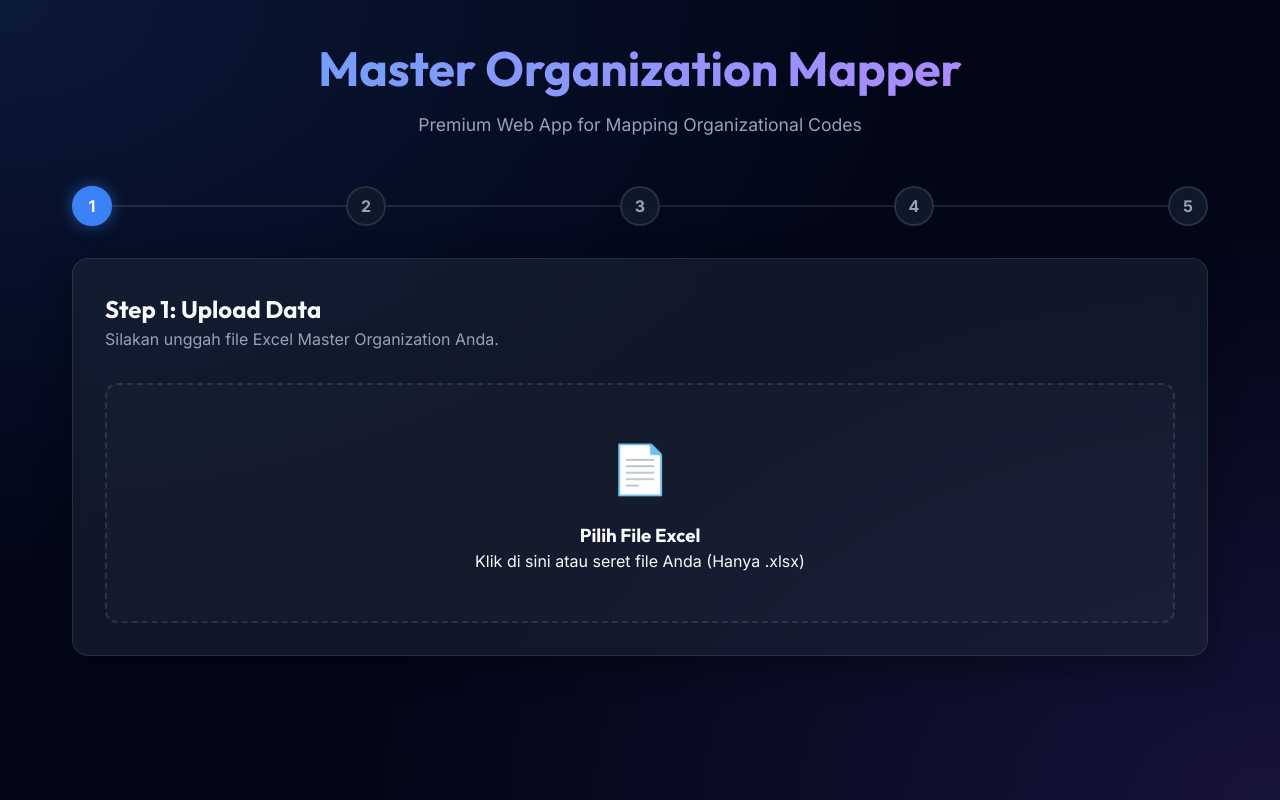
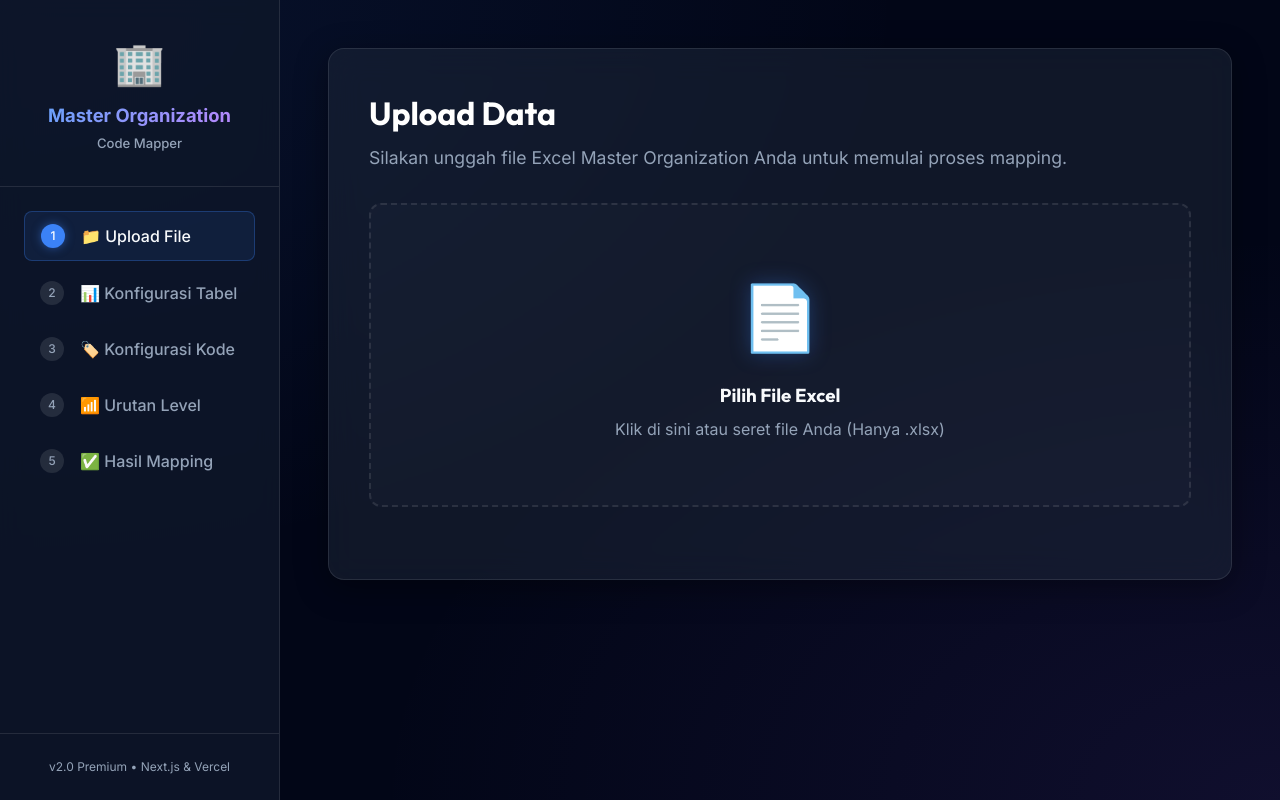
Before and after one commit to RanggaArya/organization-mapper, a Next.js app: page / in a window 1280 px wide. Built offline with nearby package versions, Linux system fonts and the light colour scheme.

Commit message:
Fix UI layout and API routing

```diff
--- a/app/globals.css
+++ b/app/globals.css
@@ -1,8 +1,9 @@
-@import url('https://fonts.googleapis.com/css2?family=Inter:wght@300;400;500;600;700&family=Outfit:wght@400;500;600;700&display=swap');
+@import url('https://fonts.googleapis.com/css2?family=Inter:wght@300;400;500;600;700&family=Outfit:wght@400;500;600;700;800&display=swap');
 
 :root {
   --bg-dark: #0f172a;
   --bg-darker: #020617;
+  --sidebar-bg: rgba(15, 23, 42, 0.85);
   --primary: #3b82f6;
   --primary-hover: #2563eb;
   --accent: #8b5cf6;
@@ -11,6 +12,7 @@
   --border: rgba(255, 255, 255, 0.1);
   --glass-bg: rgba(30, 41, 59, 0.5);
   --glass-shadow: 0 8px 32px 0 rgba(0, 0, 0, 0.37);
+  --sidebar-width: 280px;
 }
 
 * {
@@ -22,59 +24,164 @@
 body {
   background-color: var(--bg-darker);
   background-image:
-    radial-gradient(at 0% 0%, rgba(59, 130, 246, 0.15) 0px, transparent 50%),
-    radial-gradient(at 100% 100%, rgba(139, 92, 246, 0.15) 0px, transparent 50%);
+    radial-gradient(at 0% 0%, rgba(59, 130, 246, 0.1) 0px, transparent 50%),
+    radial-gradient(at 100% 100%, rgba(139, 92, 246, 0.1) 0px, transparent 50%);
   background-attachment: fixed;
   color: var(--text-light);
   font-family: 'Inter', sans-serif;
   min-height: 100vh;
   line-height: 1.5;
+  overflow-x: hidden;
 }
 
 h1, h2, h3, h4, h5, h6 {
   font-family: 'Outfit', sans-serif;
 }
 
-.container {
-  max-width: 1200px;
-  margin: 0 auto;
-  padding: 2rem;
+/* Layout */
+.app-container {
+  display: flex;
+  min-height: 100vh;
 }
 
-.header {
-  text-align: center;
-  margin-bottom: 3rem;
+/* Sidebar */
+.sidebar {
+  width: var(--sidebar-width);
+  background: var(--sidebar-bg);
+  backdrop-filter: blur(12px);
+  -webkit-backdrop-filter: blur(12px);
+  border-right: 1px solid var(--border);
+  position: fixed;
+  height: 100vh;
+  overflow-y: auto;
+  display: flex;
+  flex-direction: column;
+  z-index: 10;
 }
 
-.header h1 {
-  font-size: 3rem;
-  font-weight: 700;
-  background: linear-gradient(to right, #60a5fa, #c084fc);
-  -webkit-background-clip: text;
-  -webkit-text-fill-color: transparent;
+.sidebar-header {
+  padding: 2rem 1.5rem;
+  text-align: center;
+  border-bottom: 1px solid var(--border);
+}
+
+.sidebar-logo {
+  font-size: 2.6rem;
   margin-bottom: 0.5rem;
 }
 
-.header p {
+.sidebar-title {
+  font-size: 1.15rem;
+  font-weight: 800;
+  background: linear-gradient(135deg, #60a5fa, #c084fc);
+  -webkit-background-clip: text;
+  -webkit-text-fill-color: transparent;
+}
+
+.sidebar-subtitle {
+  font-size: 0.82rem;
   color: var(--text-muted);
-  font-size: 1.1rem;
+  font-weight: 500;
+  margin-top: 0.25rem;
+}
+
+.sidebar-nav {
+  flex: 1;
+  padding: 1.5rem;
+  display: flex;
+  flex-direction: column;
+  gap: 0.5rem;
+}
+
+.nav-item {
+  display: flex;
+  align-items: center;
+  padding: 0.75rem 1rem;
+  border-radius: 8px;
+  color: var(--text-muted);
+  text-decoration: none;
+  font-weight: 500;
+  transition: all 0.3s;
+  cursor: default;
+}
+
+.nav-item .step-circle {
+  width: 24px;
+  height: 24px;
+  border-radius: 50%;
+  background: rgba(255, 255, 255, 0.1);
+  display: flex;
+  align-items: center;
+  justify-content: center;
+  font-size: 0.75rem;
+  margin-right: 1rem;
+}
+
+.nav-item.active {
+  background: rgba(59, 130, 246, 0.1);
+  color: var(--text-light);
+  border: 1px solid rgba(59, 130, 246, 0.3);
+}
+
+.nav-item.active .step-circle {
+  background: var(--primary);
+  color: white;
+  box-shadow: 0 0 10px rgba(59, 130, 246, 0.5);
+}
+
+.nav-item.completed {
+  color: var(--text-light);
+}
+
+.nav-item.completed .step-circle {
+  background: rgba(139, 92, 246, 0.2);
+  color: #c084fc;
+}
+
+.sidebar-footer {
+  padding: 1.5rem;
+  text-align: center;
+  font-size: 0.75rem;
+  color: var(--text-muted);
+  border-top: 1px solid var(--border);
+}
+
+/* Main Content */
+.main-content {
+  flex: 1;
+  margin-left: var(--sidebar-width);
+  padding: 3rem;
+  max-width: 1000px;
 }
 
 /* Glassmorphism Card */
 .glass-card {
   background: var(--glass-bg);
-  backdrop-filter: blur(12px);
-  -webkit-backdrop-filter: blur(12px);
+  backdrop-filter: blur(16px);
+  -webkit-backdrop-filter: blur(16px);
   border: 1px solid var(--border);
   border-radius: 16px;
-  padding: 2rem;
+  padding: 2.5rem;
   box-shadow: var(--glass-shadow);
-  transition: transform 0.3s ease, box-shadow 0.3s ease;
+  animation: fadeIn 0.5s ease-out;
 }
 
-.glass-card:hover {
-  transform: translateY(-2px);
-  box-shadow: 0 12px 40px 0 rgba(0, 0, 0, 0.45);
+@keyframes fadeIn {
+  from { opacity: 0; transform: translateY(10px); }
+  to { opacity: 1; transform: translateY(0); }
+}
+
+.step-title {
+  font-size: 2rem;
+  font-weight: 700;
+  margin-bottom: 0.5rem;
+  color: white;
+}
+
+.step-subtitle {
+  color: var(--text-muted);
+  margin-bottom: 2rem;
+  font-size: 1.1rem;
 }
 
 /* Buttons */
@@ -102,17 +209,18 @@ h1, h2, h3, h4, h5, h6 {
 .btn-primary:hover {
   background: linear-gradient(135deg, var(--primary-hover), #7c3aed);
   box-shadow: 0 6px 20px rgba(59, 130, 246, 0.23);
-  transform: translateY(-1px);
+  transform: translateY(-2px);
 }
 
 .btn-secondary {
-  background: rgba(255, 255, 255, 0.1);
+  background: rgba(255, 255, 255, 0.05);
   color: white;
   border: 1px solid var(--border);
 }
 
 .btn-secondary:hover {
-  background: rgba(255, 255, 255, 0.15);
+  background: rgba(255, 255, 255, 0.1);
+  transform: translateY(-2px);
 }
 
 .btn:disabled {
@@ -120,55 +228,6 @@ h1, h2, h3, h4, h5, h6 {
   cursor: not-allowed;
   transform: none;
   box-shadow: none;
-}
-
-/* Wizard Steps */
-.wizard-nav {
-  display: flex;
-  justify-content: space-between;
-  margin-bottom: 2rem;
-  position: relative;
-}
-
-.wizard-nav::before {
-  content: '';
-  position: absolute;
-  top: 50%;
-  left: 0;
-  right: 0;
-  height: 2px;
-  background: var(--border);
-  z-index: 0;
-  transform: translateY(-50%);
-}
-
-.wizard-step {
-  position: relative;
-  z-index: 1;
-  background: var(--bg-dark);
-  width: 40px;
-  height: 40px;
-  border-radius: 50%;
-  display: flex;
-  align-items: center;
-  justify-content: center;
-  font-weight: bold;
-  border: 2px solid var(--border);
-  color: var(--text-muted);
-  transition: all 0.3s;
-}
-
-.wizard-step.active {
-  border-color: var(--primary);
-  color: white;
-  background: var(--primary);
-  box-shadow: 0 0 15px rgba(59, 130, 246, 0.5);
-}
-
-.wizard-step.completed {
-  border-color: var(--primary);
-  background: rgba(59, 130, 246, 0.2);
-  color: var(--primary);
 }
 
 /* Forms */
@@ -192,13 +251,14 @@ h1, h2, h3, h4, h5, h6 {
   color: white;
   font-family: inherit;
   font-size: 1rem;
-  transition: border-color 0.2s, box-shadow 0.2s;
+  transition: all 0.2s;
 }
 
 .form-control:focus {
   outline: none;
   border-color: var(--primary);
   box-shadow: 0 0 0 3px rgba(59, 130, 246, 0.25);
+  background: rgba(15, 23, 42, 0.8);
 }
 
 select.form-control option {
@@ -216,56 +276,43 @@ select.form-control option {
 .upload-zone {
   border: 2px dashed var(--border);
   border-radius: 12px;
-  padding: 3rem 2rem;
+  padding: 4rem 2rem;
   text-align: center;
   transition: all 0.3s;
   background: rgba(255, 255, 255, 0.02);
   cursor: pointer;
+  margin-bottom: 2rem;
 }
 
-.upload-zone:hover, .upload-zone.dragover {
+.upload-zone:hover {
   border-color: var(--primary);
   background: rgba(59, 130, 246, 0.05);
+  transform: scale(1.02);
 }
 
 .upload-icon {
-  font-size: 3rem;
+  font-size: 4rem;
   margin-bottom: 1rem;
-  color: var(--primary);
+  filter: drop-shadow(0 0 10px rgba(59,130,246,0.3));
 }
 
-/* Table */
-.table-responsive {
-  overflow-x: auto;
+.alert {
+  padding: 1rem;
+  border-radius: 8px;
+  margin-bottom: 1.5rem;
+  display: flex;
+  align-items: center;
+  gap: 0.75rem;
 }
 
-table {
-  width: 100%;
-  border-collapse: collapse;
-  margin-bottom: 1rem;
+.alert-error {
+  background: rgba(239, 68, 68, 0.1);
+  border: 1px solid rgba(239, 68, 68, 0.4);
+  color: #fca5a5;
 }
 
-th, td {
-  padding: 1rem;
-  text-align: left;
-  border-bottom: 1px solid var(--border);
+.alert-info {
+  background: rgba(59, 130, 246, 0.1);
+  border: 1px solid rgba(59, 130, 246, 0.4);
+  color: #93c5fd;
 }
-
-th {
-  font-weight: 600;
-  color: var(--text-muted);
-  text-transform: uppercase;
-  font-size: 0.85rem;
-  letter-spacing: 0.05em;
-}
-
-tr:hover td {
-  background: rgba(255, 255, 255, 0.03);
-}
-
-/* Checkbox/Switch */
-.flex-switch {
-  display: flex;
-  align-items: center;
-  gap: 1rem;
-}
--- a/app/page.jsx
+++ b/app/page.jsx
@@ -1,6 +1,14 @@
 'use client';
 
 import { useState, useRef } from 'react';
+
+const STEPS = [
+  { id: 1, icon: '📁', label: 'Upload File' },
+  { id: 2, icon: '📊', label: 'Konfigurasi Tabel' },
+  { id: 3, icon: '🏷️', label: 'Konfigurasi Kode' },
+  { id: 4, icon: '📶', label: 'Urutan Level' },
+  { id: 5, icon: '✅', label: 'Hasil Mapping' }
+];
 
 export default function Home() {
   const [step, setStep] = useState(1);
@@ -51,13 +59,20 @@ export default function Home() {
         body: formData,
       });
 
-      const data = await res.json();
+      const text = await res.text();
+      let data;
+      try {
+        data = JSON.parse(text);
+      } catch (err) {
+        throw new Error("Server did not return valid JSON. Ini biasanya karena API belum selesai di-deploy atau konfigurasi routing salah. Error: " + text.substring(0, 100));
+      }
+
       if (!res.ok) throw new Error(data.error || 'Failed to analyze file');
 
       setSheetsData(data.sheets);
       const firstSheet = Object.keys(data.sheets)[0];
+      if (firstSheet) {
           setSelectedSheet(firstSheet);
-
           // Auto-map columns if names match
           const cols = data.sheets[firstSheet] || [];
           const initialMap = {};
@@ -66,6 +81,7 @@ export default function Home() {
             if (match) initialMap[field] = match;
           });
           setColumnMapping(initialMap);
+      }
 
       setStep(2);
     } catch (err) {
@@ -106,7 +122,9 @@ export default function Home() {
       });
 
       if (!res.ok) {
-        const errData = await res.json();
+        const text = await res.text();
+        let errData;
+        try { errData = JSON.parse(text); } catch(e) { throw new Error("Server error: " + text.substring(0, 100)); }
         throw new Error(errData.error || 'Failed to process file');
       }
 
@@ -122,31 +140,48 @@ export default function Home() {
   };
 
   return (
-    <div className="container">
-      <div className="header">
-        <h1>Master Organization Mapper</h1>
-        <p>Premium Web App for Mapping Organizational Codes</p>
+    <div className="app-container">
+      {/* Sidebar Navigation */}
+      <nav className="sidebar">
+        <div className="sidebar-header">
+          <div className="sidebar-logo">🏢</div>
+          <div className="sidebar-title">Master Organization</div>
+          <div className="sidebar-subtitle">Code Mapper</div>
         </div>
 
+        <div className="sidebar-nav">
+          {STEPS.map((s) => (
+            <div
+              key={s.id}
+              className={`nav-item ${step === s.id ? 'active' : ''} ${step > s.id ? 'completed' : ''}`}
+            >
+              <div className="step-circle">
+                {step > s.id ? '✓' : s.id}
+              </div>
+              {s.icon} {s.label}
+            </div>
+          ))}
+        </div>
+
+        <div className="sidebar-footer">
+          v2.0 Premium • Next.js & Vercel
+        </div>
+      </nav>
+
+      {/* Main Content Area */}
+      <main className="main-content">
         {error && (
-        <div style={{background: 'rgba(239, 68, 68, 0.2)', border: '1px solid #ef4444', padding: '1rem', borderRadius: '8px', marginBottom: '2rem', color: '#fca5a5'}}>
+          <div className="alert alert-error">
+            <span>⚠️</span>
             <strong>Error:</strong> {error}
           </div>
         )}
 
-      <div className="wizard-nav">
-        {[1, 2, 3, 4, 5].map(s => (
-          <div key={s} className={`wizard-step ${step === s ? 'active' : ''} ${step > s ? 'completed' : ''}`}>
-            {s}
-          </div>
-        ))}
-      </div>
-
         <div className="glass-card">
           {step === 1 && (
             <div>
-            <h2>Step 1: Upload Data</h2>
-            <p style={{color: 'var(--text-muted)', marginBottom: '2rem'}}>Silakan unggah file Excel Master Organization Anda.</p>
+              <h2 className="step-title">Upload Data</h2>
+              <p className="step-subtitle">Silakan unggah file Excel Master Organization Anda untuk memulai proses mapping.</p>
 
               <div
                 className="upload-zone"
@@ -154,7 +189,7 @@ export default function Home() {
               >
                 <div className="upload-icon">📄</div>
                 <h3>Pilih File Excel</h3>
-              <p>Klik di sini atau seret file Anda (Hanya .xlsx)</p>
+                <p style={{color: 'var(--text-muted)', marginTop: '0.5rem'}}>Klik di sini atau seret file Anda (Hanya .xlsx)</p>
                 <input
                   type="file"
                   ref={fileInputRef}
@@ -164,21 +199,24 @@ export default function Home() {
                 />
               </div>
 
-            {loading && <div style={{textAlign: 'center', marginTop: '2rem'}}>Analyzing file...</div>}
+              {loading && (
+                <div className="alert alert-info" style={{justifyContent: 'center'}}>
+                  <span className="spinner">⏳</span> Menganalisis file Excel Anda...
+                </div>
+              )}
             </div>
           )}
 
           {step === 2 && (
             <div>
-            <h2>Step 2: Table Configuration</h2>
-            <p style={{color: 'var(--text-muted)', marginBottom: '2rem'}}>Pilih sheet dan atur posisi baris.</p>
+              <h2 className="step-title">Konfigurasi Tabel</h2>
+              <p className="step-subtitle">Pilih sheet dan atur posisi baris data Anda.</p>
 
               <div className="grid">
                 <div className="form-group">
-                <label className="form-label">Sheet Name</label>
+                  <label className="form-label">Nama Sheet</label>
                   <select className="form-control" value={selectedSheet} onChange={(e) => {
                     setSelectedSheet(e.target.value);
-                  // Reset mapping
                     setColumnMapping({});
                   }}>
                     {Object.keys(sheetsData).map(sheet => (
@@ -187,16 +225,16 @@ export default function Home() {
                   </select>
                 </div>
                 <div className="form-group">
-                <label className="form-label">Header Row</label>
+                  <label className="form-label">Baris Header (Ke-)</label>
                   <input type="number" className="form-control" value={headerRow} onChange={e => setHeaderRow(Number(e.target.value))} />
                 </div>
                 <div className="form-group">
-                <label className="form-label">Data Start Row</label>
+                  <label className="form-label">Baris Awal Data (Ke-)</label>
                   <input type="number" className="form-control" value={dataStartRow} onChange={e => setDataStartRow(Number(e.target.value))} />
                 </div>
               </div>
 
-            <h3 style={{marginTop: '2rem', marginBottom: '1rem'}}>Column Mapping</h3>
+              <h3 style={{marginTop: '2rem', marginBottom: '1.5rem', color: 'white'}}>Pemetaan Kolom (Mapping)</h3>
               <div className="grid">
                 {targetFields.map(field => (
                   <div key={field} className="form-group">
@@ -206,7 +244,7 @@ export default function Home() {
                       value={columnMapping[field] || ''}
                       onChange={e => setColumnMapping({...columnMapping, [field]: e.target.value})}
                     >
-                    <option value="">-- Ignore --</option>
+                      <option value="">-- Abaikan --</option>
                       {(sheetsData[selectedSheet] || []).map(col => (
                         <option key={col} value={col}>{col}</option>
                       ))}
@@ -215,29 +253,29 @@ export default function Home() {
                 ))}
               </div>
 
-            <div style={{display: 'flex', justifyContent: 'space-between', marginTop: '2rem'}}>
-              <button className="btn btn-secondary" onClick={() => setStep(1)}>Back</button>
-              <button className="btn btn-primary" onClick={() => setStep(3)}>Next Step →</button>
+              <div style={{display: 'flex', justifyContent: 'space-between', marginTop: '3rem'}}>
+                <button className="btn btn-secondary" onClick={() => setStep(1)}>← Kembali</button>
+                <button className="btn btn-primary" onClick={() => setStep(3)}>Selanjutnya →</button>
               </div>
             </div>
           )}
 
           {step === 3 && (
             <div>
-            <h2>Step 3: Code Configuration</h2>
-            <p style={{color: 'var(--text-muted)', marginBottom: '2rem'}}>Atur format penomoran kode.</p>
+              <h2 className="step-title">Konfigurasi Kode</h2>
+              <p className="step-subtitle">Atur format penomoran kode urut yang akan digenerate.</p>
 
               <div className="grid">
                 <div className="form-group">
-                <label className="form-label">Start Number</label>
+                  <label className="form-label">Mulai dari Angka</label>
                   <input type="number" className="form-control" value={startNumber} onChange={e => setStartNumber(Number(e.target.value))} />
                 </div>
                 <div className="form-group">
-                <label className="form-label">Digit Count</label>
+                  <label className="form-label">Jumlah Digit</label>
                   <input type="number" className="form-control" value={digitCount} onChange={e => setDigitCount(Number(e.target.value))} />
                 </div>
                 <div className="form-group">
-                <label className="form-label">Sort Order</label>
+                  <label className="form-label">Urutan</label>
                   <select className="form-control" value={ascending.toString()} onChange={e => setAscending(e.target.value === 'true')}>
                     <option value="true">Ascending (1, 2, 3)</option>
                     <option value="false">Descending (99, 98, 97)</option>
@@ -245,21 +283,23 @@ export default function Home() {
                 </div>
               </div>
 
-            <div style={{display: 'flex', justifyContent: 'space-between', marginTop: '2rem'}}>
-              <button className="btn btn-secondary" onClick={() => setStep(2)}>Back</button>
-              <button className="btn btn-primary" onClick={() => setStep(4)}>Next Step →</button>
+              <div style={{display: 'flex', justifyContent: 'space-between', marginTop: '3rem'}}>
+                <button className="btn btn-secondary" onClick={() => setStep(2)}>← Kembali</button>
+                <button className="btn btn-primary" onClick={() => setStep(4)}>Selanjutnya →</button>
               </div>
             </div>
           )}
 
           {step === 4 && (
             <div>
-            <h2>Step 4: Level Order</h2>
-            <p style={{color: 'var(--text-muted)', marginBottom: '2rem'}}>Urutkan level organisasi (contoh: BOD, GM, dst).</p>
+              <h2 className="step-title">Urutan Level</h2>
+              <p className="step-subtitle">Tentukan urutan hierarki level organisasi (contoh: BOD = 1, GM = 2).</p>
 
+              <div className="form-group">
+                <label className="form-label">Level Mapping (JSON format)</label>
                 <textarea
                   className="form-control"
-              style={{height: '200px', fontFamily: 'monospace'}}
+                  style={{height: '250px', fontFamily: 'monospace', fontSize: '0.9rem', lineHeight: '1.6'}}
                   value={JSON.stringify(levelOrder, null, 2)}
                   onChange={e => {
                     try {
@@ -267,37 +307,40 @@ export default function Home() {
                     } catch(e) {} // ignore invalid json while typing
                   }}
                 />
+              </div>
 
-            <div style={{display: 'flex', justifyContent: 'space-between', marginTop: '2rem'}}>
-              <button className="btn btn-secondary" onClick={() => setStep(3)}>Back</button>
+              <div style={{display: 'flex', justifyContent: 'space-between', marginTop: '3rem'}}>
+                <button className="btn btn-secondary" onClick={() => setStep(3)}>← Kembali</button>
                 <button className="btn btn-primary" onClick={handleProcess} disabled={loading}>
-                {loading ? 'Processing...' : 'Run Mapping →'}
+                  {loading ? 'Memproses Data...' : 'Mulai Mapping 🚀'}
                 </button>
               </div>
             </div>
           )}
 
           {step === 5 && (
-          <div style={{textAlign: 'center'}}>
-            <h2>✨ Success!</h2>
-            <p style={{color: 'var(--text-muted)', marginBottom: '2rem'}}>Data Excel Anda berhasil di-mapping.</p>
+            <div style={{textAlign: 'center', padding: '2rem 0'}}>
+              <div style={{fontSize: '5rem', marginBottom: '1rem'}}>🎉</div>
+              <h2 className="step-title" style={{marginBottom: '1rem'}}>Pemrosesan Selesai!</h2>
+              <p className="step-subtitle">File Excel Anda telah berhasil di-mapping dan siap diunduh.</p>
 
               {downloadUrl && (
-              <a href={downloadUrl} download="Master_Organization_MAPPED.xlsx" className="btn btn-primary" style={{fontSize: '1.2rem', padding: '1rem 2rem'}}>
-                📥 Download Excel File
+                <a href={downloadUrl} download={file?.name ? file.name.replace('.xlsx', '_MAPPED.xlsx') : 'Master_Organization_MAPPED.xlsx'} className="btn btn-primary" style={{fontSize: '1.1rem', padding: '1rem 2.5rem', marginTop: '1rem'}}>
+                  📥 Download File Hasil Mapping
                 </a>
               )}
 
-            <div style={{marginTop: '3rem'}}>
+              <div style={{marginTop: '4rem', paddingTop: '2rem', borderTop: '1px solid var(--border)'}}>
                 <button className="btn btn-secondary" onClick={() => {
                   setStep(1);
                   setFile(null);
                   setDownloadUrl(null);
-              }}>Start Over</button>
+                }}>🔄 Ulangi Proses Baru</button>
               </div>
             </div>
           )}
         </div>
+      </main>
     </div>
   );
 }
```
Also changed, not shown: next.config.js (added, +13 -0 lines), vercel.json (deleted). Lines whose indentation alone changed are shown as unchanged.
